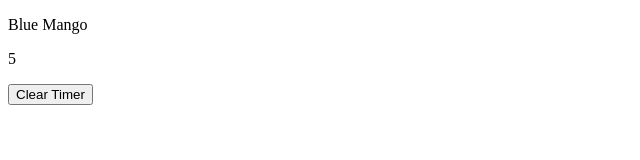
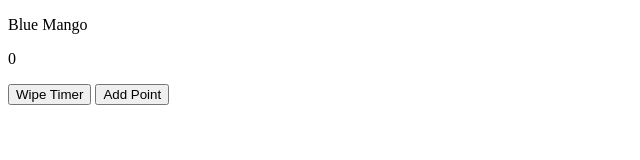
Before and after one commit to Jay-snow/BlueMango, a plain HTML site: page index.html in a window 1280 px wide. Shown: the whole page, without its empty margins (0-640 px from the left). Drawn offline with Linux system fonts and the light colour scheme.

Commit message:
Fixed localstorage issue. Committing without looking anything up!

```diff
--- a/index.html
+++ b/index.html
@@ -11,12 +11,27 @@
 		<p> Blue Mango </p>
 		<p id="timer">  </p>
 	</div>
-	<button onclick="window.localStorage.removeItem('time');"> Clear Timer </button>
+	<button onclick="wipeTimer();"> Wipe Timer </button>
+	<button onclick="add();"> Add Point </button>
 
 
 <script type="text/javascript">
+var time = 0;
 
-	window.localStorage.removeItem('time');
+	function add(){
+		time = time + 1;
+		timerID.innerHTML = time;
+		localStorage.setItem("time", time);
+	}
+
+	function wipeTimer(){
+		window.localStorage.removeItem('time');
+		time = 0;
+		timerID.innerHTML = time;
+
+
+	}
+
 
 
 	var timerID = document.getElementById("timer");
@@ -27,17 +42,29 @@
 		 time = 0;
 		timerID.innerHTML = time;
 
+	} else {
+		time = parseInt(localStorage.getItem("time", time));
 	}
 
 	var timerID = document.getElementById("timer");
 
+		//time = time + 1;
+		timerID.innerHTML = time;
+		localStorage.setItem("time", time);
 
-	setInterval( function(){
+
+	setInterval(function(){
+		timerID.innerHTML = time;
+	}
+
+		, 1000)
+
+/*	setInterval( function(){
 
 		time = time + 1;
 		timerID.innerHTML = time;
 		localStorage.setItem("time", time);
-	}, 1000);
+	}, 1000); */
 </script>
 </body>
 
```
